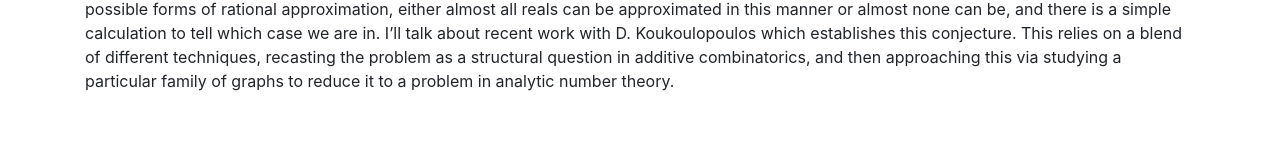
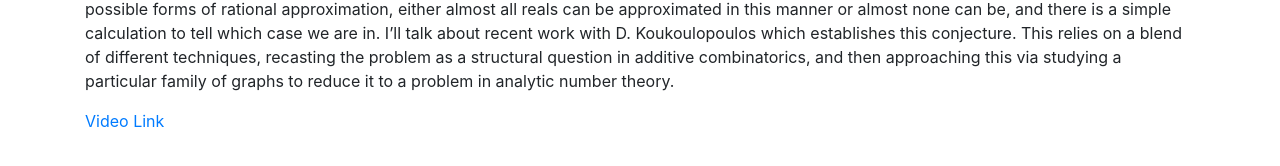
Before and after one commit to lively-cat-lover/DAHD-webinar, a Jekyll site: the page built from _posts/2020-06-17-James-Maynard.md, in a window 1280 px wide. Shown: the part 233-399 px from the top of the page. Built offline with Jekyll 4.4.1, drawn with Linux system fonts in a browser that asks for light colours.

Commit message:
add video link for james's talk

```diff
--- a/_posts/2020-06-17-James-Maynard.md
+++ b/_posts/2020-06-17-James-Maynard.md
@@ -8,3 +8,5 @@ categories: Diophantine approximation
 
 Abstract: Almost 80 years ago Duffin and Schaeffer conjectured a beautiful strengthening of Khinchin's classical result: Given a sequence of possible forms of rational approximation, either almost all reals can be approximated in this manner or almost none can be, and there is a simple calculation to tell which case we are in.
 I'll talk about recent work with D. Koukoulopoulos which establishes this conjecture. This relies on a blend of different techniques, recasting the problem as a structural question in additive combinatorics, and then approaching this via studying a particular family of graphs to reduce it to a problem in analytic number theory.
+
+[Video Link](https://drive.google.com/file/d/1uIxWIERn5tPbv2TYg_XCqzA03r7Gm2gr)
```
